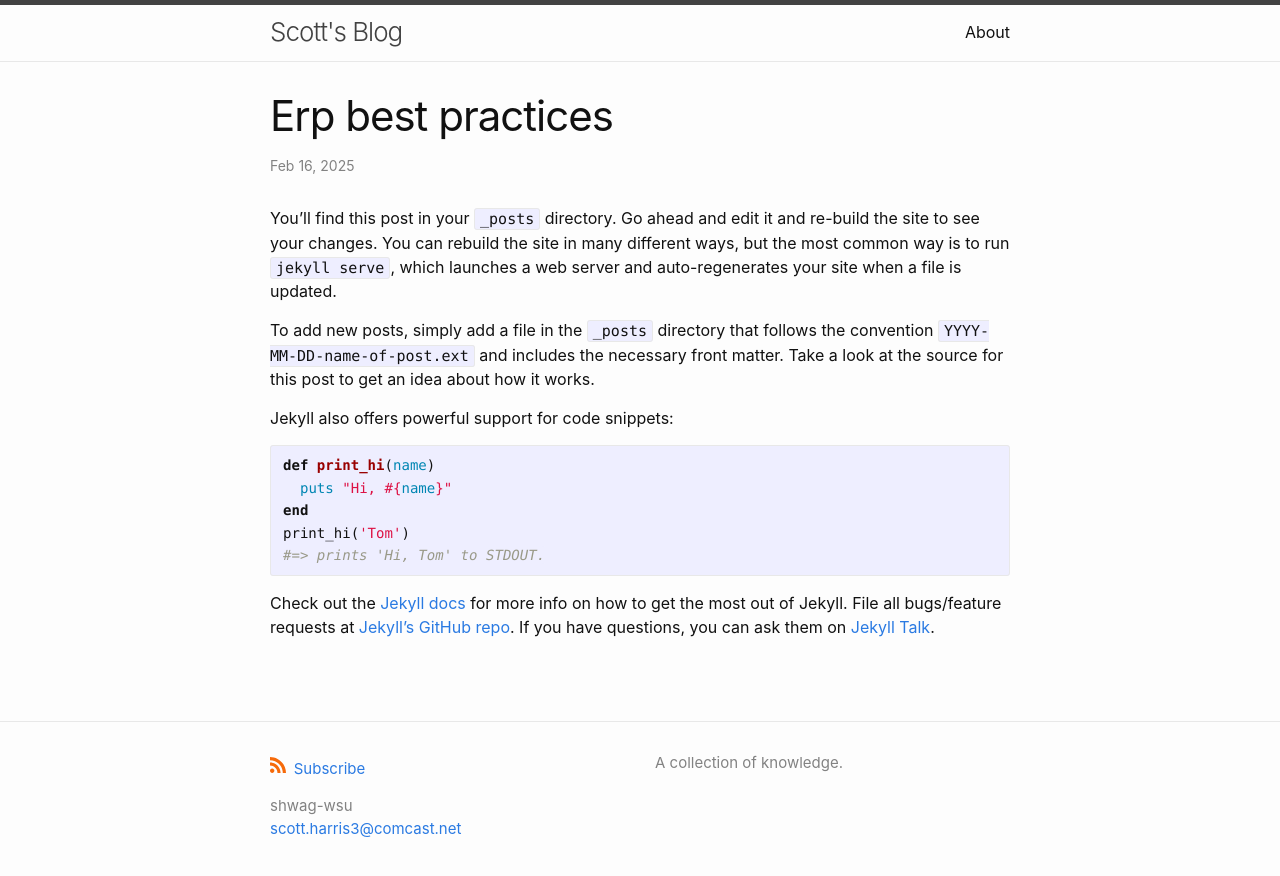
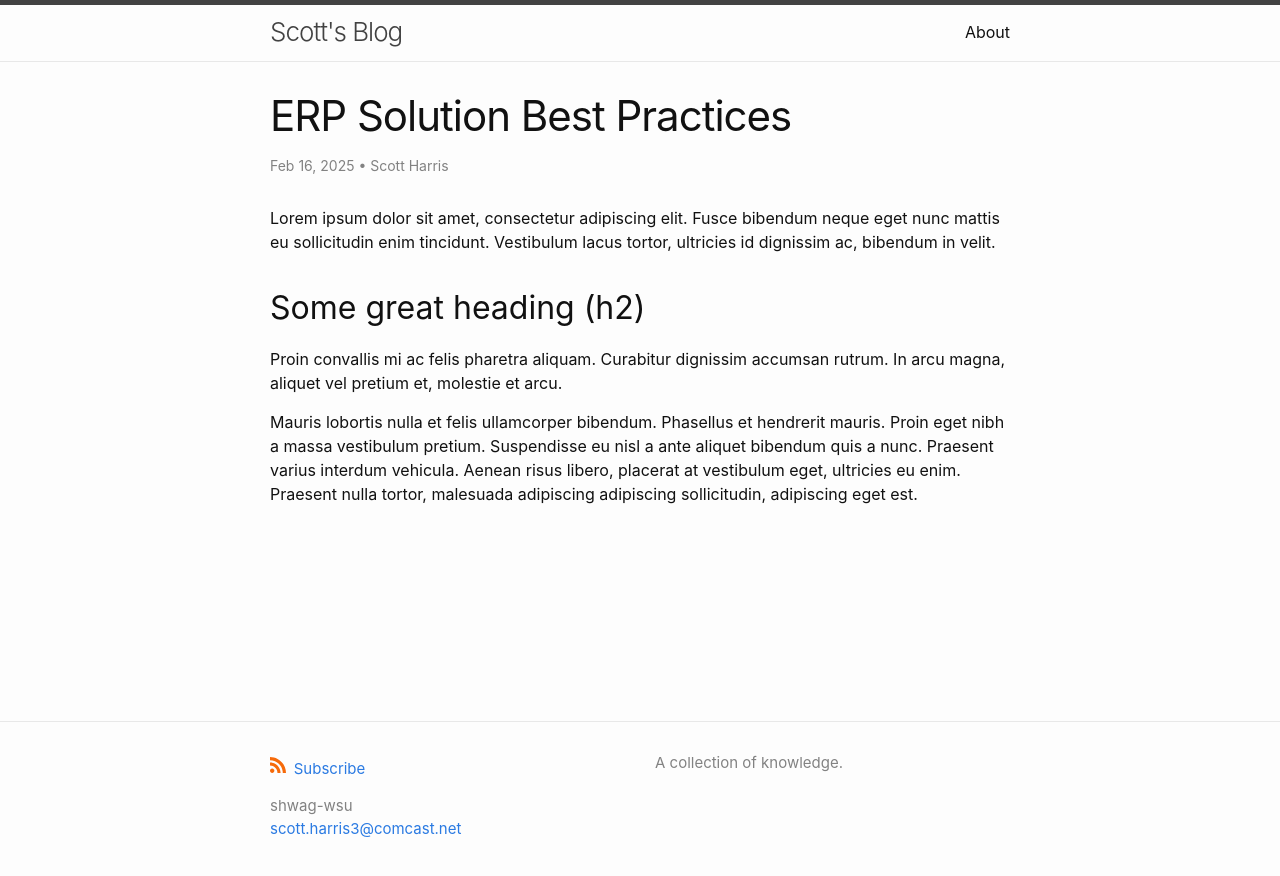
Before and after one commit to shwag-wsu/blog, a Jekyll site: the page built from _posts/2025-02-16-ERP Best Practices.md, in a window 1280 px wide. Shown: the top 876 px of the page. Built offline with Jekyll 4.4.1, drawn with Linux system fonts in a browser that asks for light colours.

Commit message:
Update 2025-02-16-ERP Best Practices.md
Updated ERP

```diff
--- a/_posts/2025-02-16-ERP Best Practices.md
+++ b/_posts/2025-02-16-ERP Best Practices.md
@@ -1,22 +1,16 @@
 ---
 layout: post
+title: "ERP Solution Best Practices"
+categories: junk
+author:
+- Scott Harris
+meta: "ERP"
 ---
-You’ll find this post in your `_posts` directory. Go ahead and edit it and re-build the site to see your changes. You can rebuild the site in many different ways, but the most common way is to run `jekyll serve`, which launches a web server and auto-regenerates your site when a file is updated.
 
-To add new posts, simply add a file in the `_posts` directory that follows the convention `YYYY-MM-DD-name-of-post.ext` and includes the necessary front matter. Take a look at the source for this post to get an idea about how it works.
+Lorem ipsum dolor sit amet, consectetur adipiscing elit. Fusce bibendum neque eget nunc mattis eu sollicitudin enim tincidunt. Vestibulum lacus tortor, ultricies id dignissim ac, bibendum in velit.
 
-Jekyll also offers powerful support for code snippets:
+## Some great heading (h2)
 
-{% highlight ruby %}
-def print_hi(name)
-  puts "Hi, #{name}"
-end
-print_hi('Tom')
-#=> prints 'Hi, Tom' to STDOUT.
-{% endhighlight %}
+Proin convallis mi ac felis pharetra aliquam. Curabitur dignissim accumsan rutrum. In arcu magna, aliquet vel pretium et, molestie et arcu.
 
-Check out the [Jekyll docs][jekyll-docs] for more info on how to get the most out of Jekyll. File all bugs/feature requests at [Jekyll’s GitHub repo][jekyll-gh]. If you have questions, you can ask them on [Jekyll Talk][jekyll-talk].
-
-[jekyll-docs]: http://jekyllrb.com/docs/home
-[jekyll-gh]:   https://github.com/jekyll/jekyll
-[jekyll-talk]: https://talk.jekyllrb.com/
+Mauris lobortis nulla et felis ullamcorper bibendum. Phasellus et hendrerit mauris. Proin eget nibh a massa vestibulum pretium. Suspendisse eu nisl a ante aliquet bibendum quis a nunc. Praesent varius interdum vehicula. Aenean risus libero, placerat at vestibulum eget, ultricies eu enim. Praesent nulla tortor, malesuada adipiscing adipiscing sollicitudin, adipiscing eget est.
```
